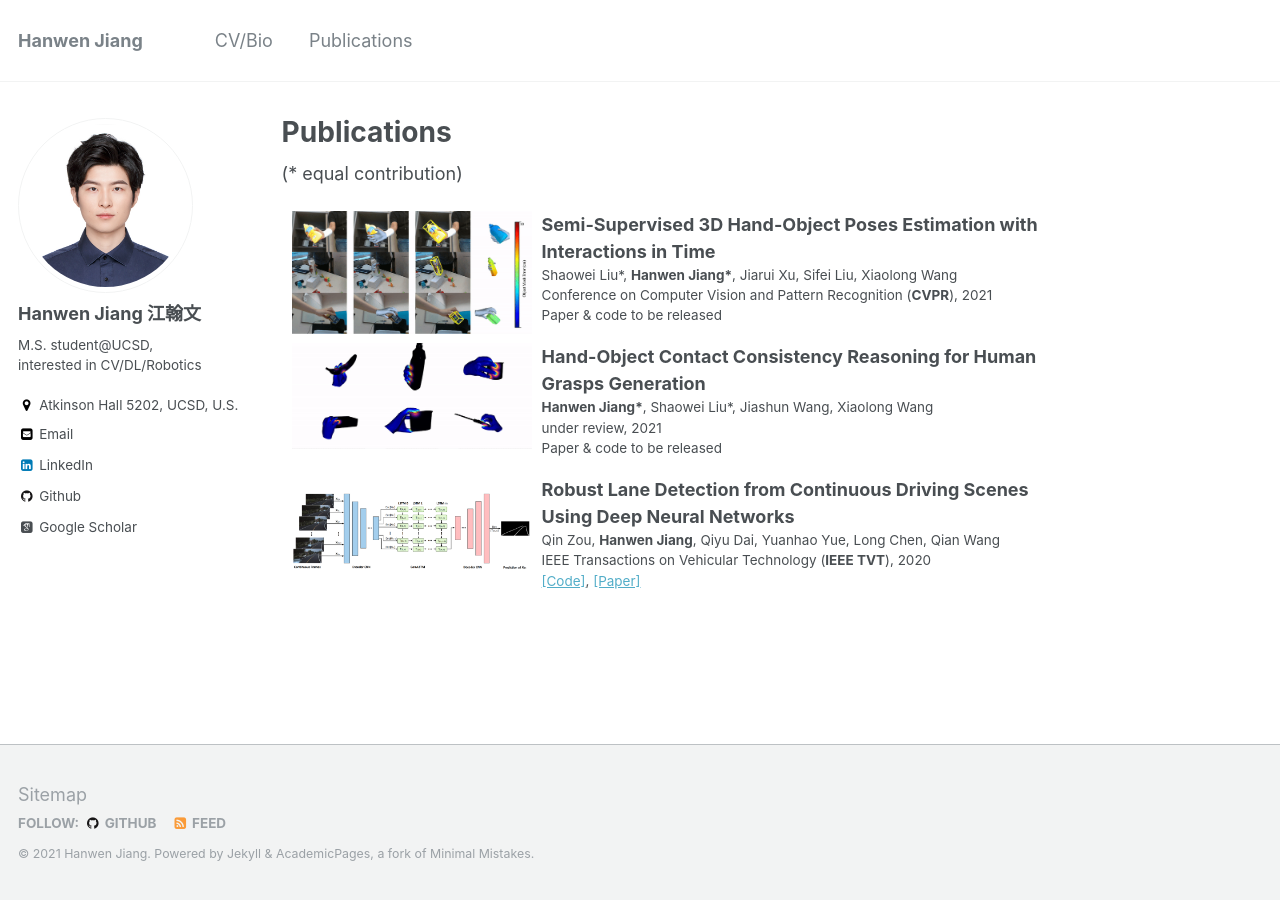
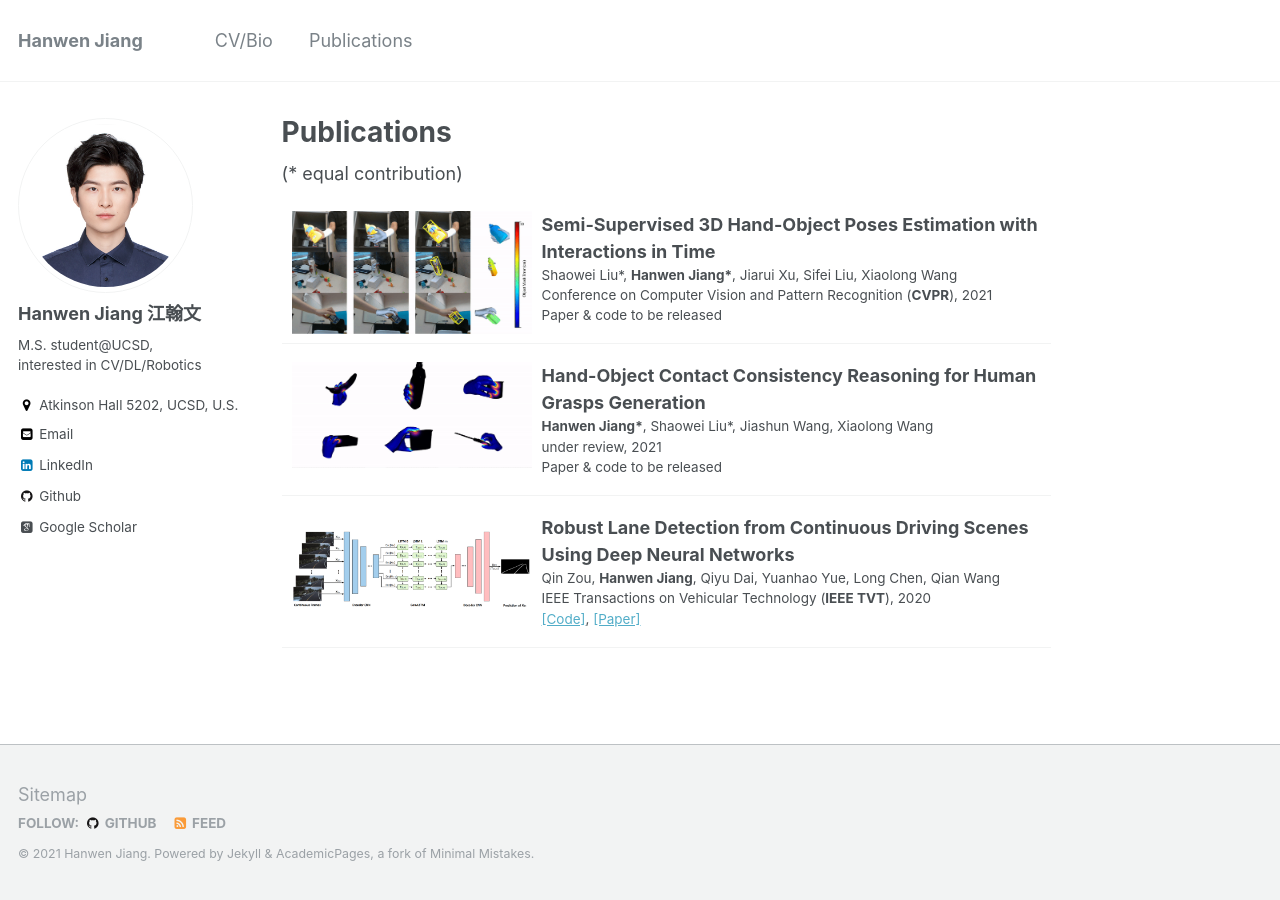
Before and after one commit to hwjiang1510/hwjiang1510.github.io, a Jekyll site: the page built from _pages/publications.md, in a window 1280 px wide. Built offline with Jekyll 4.4.1, drawn with Linux system fonts in a browser that asks for light colours; some web fonts are replaced.

Commit message:
update pubs

```diff
--- a/_pages/publications.md
+++ b/_pages/publications.md
@@ -6,8 +6,8 @@ author_profile: true
 ---
 (* equal contribution)
 
-<dl><dt><img align="left" width="240" height="200" hspace="10" src="https://jiangolder.github.io/images/ho2021.gif" /></dt><dt> Semi-Supervised 3D Hand-Object Poses Estimation with Interactions in Time</dt><dd>Shaowei Liu*, <strong>Hanwen Jiang*</strong>, Jiarui Xu, Sifei Liu, Xiaolong Wang</dd><dd>Conference on Computer Vision and Pattern Recognition (<strong>CVPR</strong>), 2021 <span style="color:blue"></span></dd><dd> Paper & code to be released</dd></dl>
+<dl><dt><img align="left" width="240" height="200" hspace="10" src="https://jiangolder.github.io/images/ho2021.gif" /></dt><dt> Semi-Supervised 3D Hand-Object Poses Estimation with Interactions in Time</dt><dd>Shaowei Liu*, <strong>Hanwen Jiang*</strong>, Jiarui Xu, Sifei Liu, Xiaolong Wang</dd><dd>Conference on Computer Vision and Pattern Recognition (<strong>CVPR</strong>), 2021 <span style="color:blue"></span></dd><dd> Paper & code to be released</dd></dl><hr />
 
-<dl><dt><img align="left" width="240" height="200" hspace="10" src="https://jiangolder.github.io/images/affordance2021.gif" /></dt><dt> Hand-Object Contact Consistency Reasoning for Human Grasps Generation</dt><dd><strong>Hanwen Jiang*</strong>, Shaowei Liu*, Jiashun Wang, Xiaolong Wang</dd><dd>under review, 2021 <span style="color:blue"></span></dd><dd> Paper & code to be released</dd></dl>
+<dl><dt><img align="left" width="240" height="200" hspace="10" src="https://jiangolder.github.io/images/affordance2021.gif" /></dt><dt> Hand-Object Contact Consistency Reasoning for Human Grasps Generation</dt><dd><strong>Hanwen Jiang*</strong>, Shaowei Liu*, Jiashun Wang, Xiaolong Wang</dd><dd>under review, 2021 <span style="color:blue"></span></dd><dd> Paper & code to be released</dd></dl><hr />
 
-<dl><dt><img align="left" width="240" height="200" hspace="10" src="https://jiangolder.github.io/images/lanedetection.png" /></dt><dt> Robust Lane Detection from Continuous Driving Scenes Using Deep Neural Networks</dt><dd>Qin Zou, <strong>Hanwen Jiang</strong>, Qiyu Dai, Yuanhao Yue, Long Chen, Qian Wang</dd><dd>IEEE Transactions on Vehicular Technology (<strong>IEEE TVT</strong>), 2020 <span style="color:blue"></span></dd><dd> <a href="https://github.com/qinnzou/Robust-Lane-Detection">[Code]</a>, <a href="https://arxiv.org/pdf/1903.02193.pdf">[Paper]</a></dd></dl>
+<dl><dt><img align="left" width="240" height="200" hspace="10" src="https://jiangolder.github.io/images/lanedetection.png" /></dt><dt> Robust Lane Detection from Continuous Driving Scenes Using Deep Neural Networks</dt><dd>Qin Zou, <strong>Hanwen Jiang</strong>, Qiyu Dai, Yuanhao Yue, Long Chen, Qian Wang</dd><dd>IEEE Transactions on Vehicular Technology (<strong>IEEE TVT</strong>), 2020 <span style="color:blue"></span></dd><dd> <a href="https://github.com/qinnzou/Robust-Lane-Detection">[Code]</a>, <a href="https://arxiv.org/pdf/1903.02193.pdf">[Paper]</a></dd></dl><hr />
```
Also changed, not shown: _pages/about.md (+1 -1 lines).
